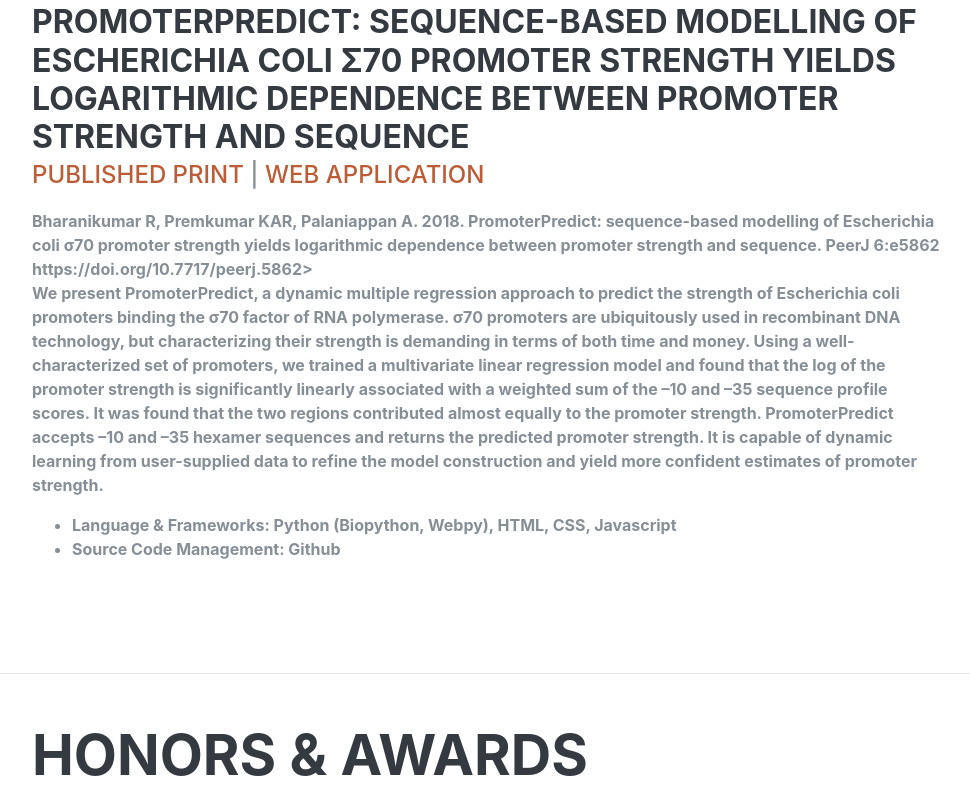
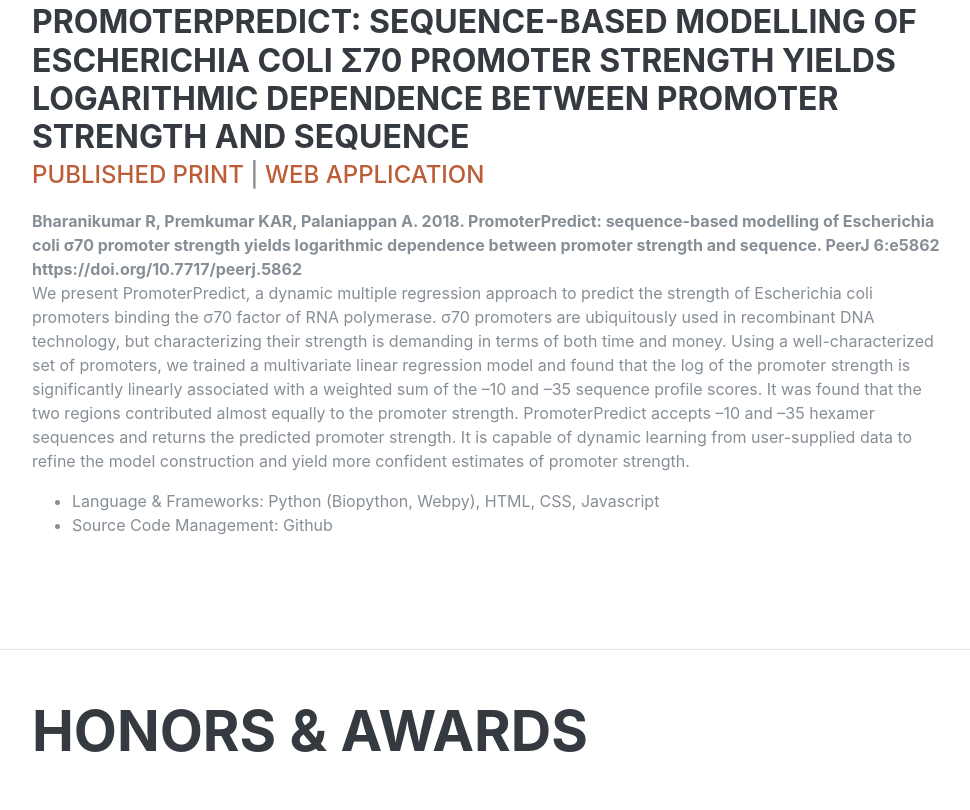
Before and after one commit to KeshavAdityaRP/KeshavAdityaRP.github.io, a plain HTML site: page index.html in a window 1280 px wide. Shown: the part 1175-1985 px from the top of the page, without its empty margins (288-1258 px from the left). Drawn offline with Linux system fonts and the light colour scheme; a web font is replaced by a local one.

Commit message:
Strong tag closed - Bug Fix

```diff
--- a/index.html
+++ b/index.html
@@ -133,7 +133,7 @@
                     <a href="https://promoterpredict.com/" target="_blank" rel="nofollow">Web Application</a>
                   </div>
                   <p>
-                    <strong>Bharanikumar R, Premkumar KAR, Palaniappan A. 2018. PromoterPredict: sequence-based modelling of Escherichia coli σ70 promoter strength yields logarithmic dependence between promoter strength and sequence. PeerJ 6:e5862 https://doi.org/10.7717/peerj.5862><br/>
+                    <strong>Bharanikumar R, Premkumar KAR, Palaniappan A. 2018. PromoterPredict: sequence-based modelling of Escherichia coli σ70 promoter strength yields logarithmic dependence between promoter strength and sequence. PeerJ 6:e5862 https://doi.org/10.7717/peerj.5862</strong><br>
                     We present PromoterPredict, a dynamic multiple regression approach to predict the strength of Escherichia coli promoters binding the σ70 factor of RNA polymerase.
                     σ70 promoters are ubiquitously used in recombinant DNA technology, but characterizing their strength is demanding in terms of both time and money.
                     Using a well-characterized set of promoters, we trained a multivariate linear regression model and found that the log of the promoter strength is significantly linearly associated with a weighted sum of the –10 and –35 sequence profile scores.
```
